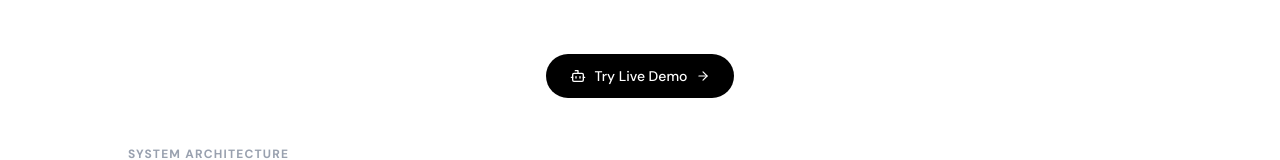
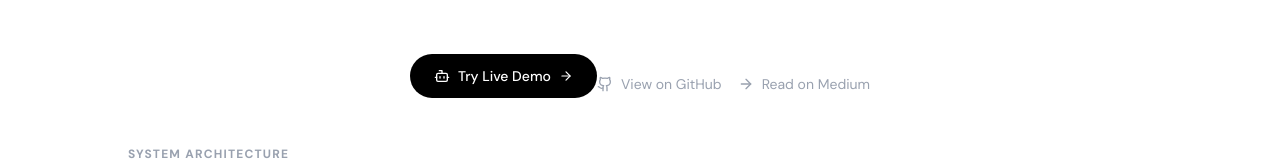
Before and after one commit to NullBitZer0/modern-portfolio, a Next.js app: page /ai-assistant in a window 1280 px wide. Shown: the part 253-413 px from the top of the page. Built offline with nearby package versions, Linux system fonts and the light colour scheme.

Commit message:
update inprogress to live

```diff
--- a/src/app/ai-assistant/page.tsx
+++ b/src/app/ai-assistant/page.tsx
@@ -1,7 +1,7 @@
 "use client";
 import React from "react";
 import { motion } from "framer-motion";
-import { ArrowLeft, Bot, ArrowRight } from "lucide-react";
+import { ArrowLeft, Bot, ArrowRight, Github } from "lucide-react";
 import Link from "next/link";
 
 const ARCHITECTURE_IMG = "https://raw.githubusercontent.com/NullBitZer0/portfolio-hybrid-rag/main/images/architecture.png";
@@ -120,6 +120,26 @@ export default function AIAssistant() {
                         Try Live Demo
                         <ArrowRight className="h-3.5 w-3.5 group-hover:translate-x-0.5 transition-transform" />
                     </button>
+                    <div className="mt-4 flex items-center justify-center gap-4">
+                        <a
+                            href="https://github.com/NullBitZer0/portfolio-hybrid-rag"
+                            target="_blank"
+                            rel="noopener noreferrer"
+                            className="inline-flex items-center gap-2 text-sm text-gray-400 hover:text-black dark:hover:text-white transition-colors"
+                        >
+                            <Github className="h-4 w-4" />
+                            View on GitHub
+                        </a>
+                        <a
+                            href="https://medium.com/@adeeshapererabiz/i-built-an-ai-assistant-that-answers-questions-about-my-portfolio-1ff196fef110"
+                            target="_blank"
+                            rel="noopener noreferrer"
+                            className="inline-flex items-center gap-2 text-sm text-gray-400 hover:text-black dark:hover:text-white transition-colors"
+                        >
+                            <ArrowRight className="h-4 w-4" />
+                            Read on Medium
+                        </a>
+                    </div>
                 </motion.div>
 
                 {/* Architecture Image */}
--- a/src/app/page.tsx
+++ b/src/app/page.tsx
@@ -267,12 +267,7 @@ export default function Home() {
 
                 <Link href="/ai-assistant" className="group block rounded-xl border border-gray-200 dark:border-gray-800 p-6 sm:p-8 transition-all hover:border-gray-400 dark:hover:border-gray-600 hover:bg-gray-50/50 dark:hover:bg-zinc-900/50">
                   <div className="flex items-center justify-between mb-2">
-                    <div className="flex items-center gap-2">
-                      <span className="font-medium text-black dark:text-white">AI Portfolio Assistant</span>
-                      <span className="px-2 py-0.5 rounded-full text-[10px] font-medium bg-amber-100 dark:bg-amber-900/30 text-amber-600 dark:text-amber-400 border border-amber-200 dark:border-amber-800">
-                        In Progress
-                      </span>
-                    </div>
+                    <span className="font-medium text-black dark:text-white">AI Portfolio Assistant</span>
                     <ArrowRight className="h-4 w-4 text-gray-400 group-hover:text-black dark:group-hover:text-white group-hover:translate-x-1 transition-all" />
                   </div>
                   <p className="text-sm text-gray-500 dark:text-gray-400">
```
